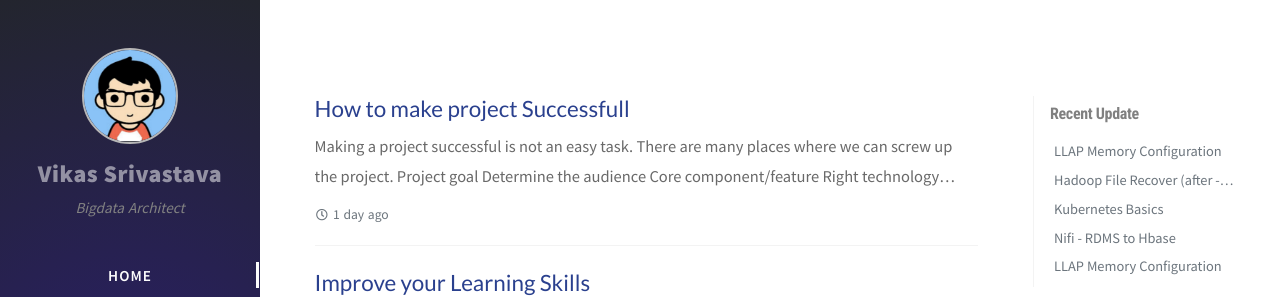
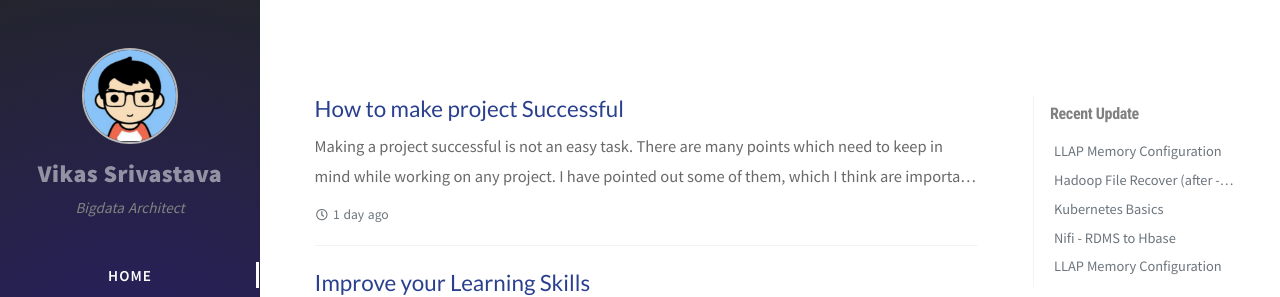
Before and after one commit to vikassri/vikassri.github.io, a Jekyll site: the page built from index.html, in a window 1280 px wide and 900 px high. Shown: the top 297 px of the window. Built offline with Jekyll 4.4.1, drawn with Linux system fonts in a browser that asks for light colours; nearby versions of some CDN libraries; the list of posts is cut into pages by our own code; comment, search, counter and statistics services are not loaded.

Commit message:
updated blog

```diff
--- a/_posts/2020-08-04-How-to-make-Project-Successfull.md
+++ b/_posts/2020-08-04-How-to-make-Project-Successfull.md
@@ -1,6 +1,6 @@
 ---
 layout: post
-title: How to make project Successfull
+title: How to make project Successful
 date: 2020-08-04 15:22
 category: [Technology, Skills]
 author: Vikas Srivastava
@@ -8,7 +8,9 @@ tags: [skill, learning, project]
 summary: Best practises for project
 ---
 
-Making a project successful is not an easy task. There are many places where we can screw up the project.
+Making a project successful is not an easy task. There are many points which need to keep in mind while working on any project. I have pointed out some of them, which I think are important for any new project.
+
+## **Points
 
 * **Project goal**
 * **Determine the audience**
@@ -33,11 +35,13 @@ Always try to choose techonology Stack which supports your core component and us
 
 ## **Basic functionality**
 
-Always make Initial version with basic functionality using your core components.It should serve the basic purpose of the project. Take the feedback from the audience who is going to use this Application. This will help you in going into right direction which path you should take.
+Always make Initial version with basic functionality using your core components. It should serve the basic purpose of the project. Take the feedback from the audience who is going to use this Application. This will help you in going into right direction which path you should take.
 
 
 ## **Test it with audience**
 Once you have the initial version with you, Take it to Audience and take the feedback and keep it check if these are already in your list if not remove the uncessory and add the Audience recommendation features.
 
 ## **Iterate the process**
+
+Repeat the process of development and taking the feedback from the audience. Implement the changes and add the new recommended features
 Iterate the process of development w.r.t audience feedback till you make it successfull.
```
